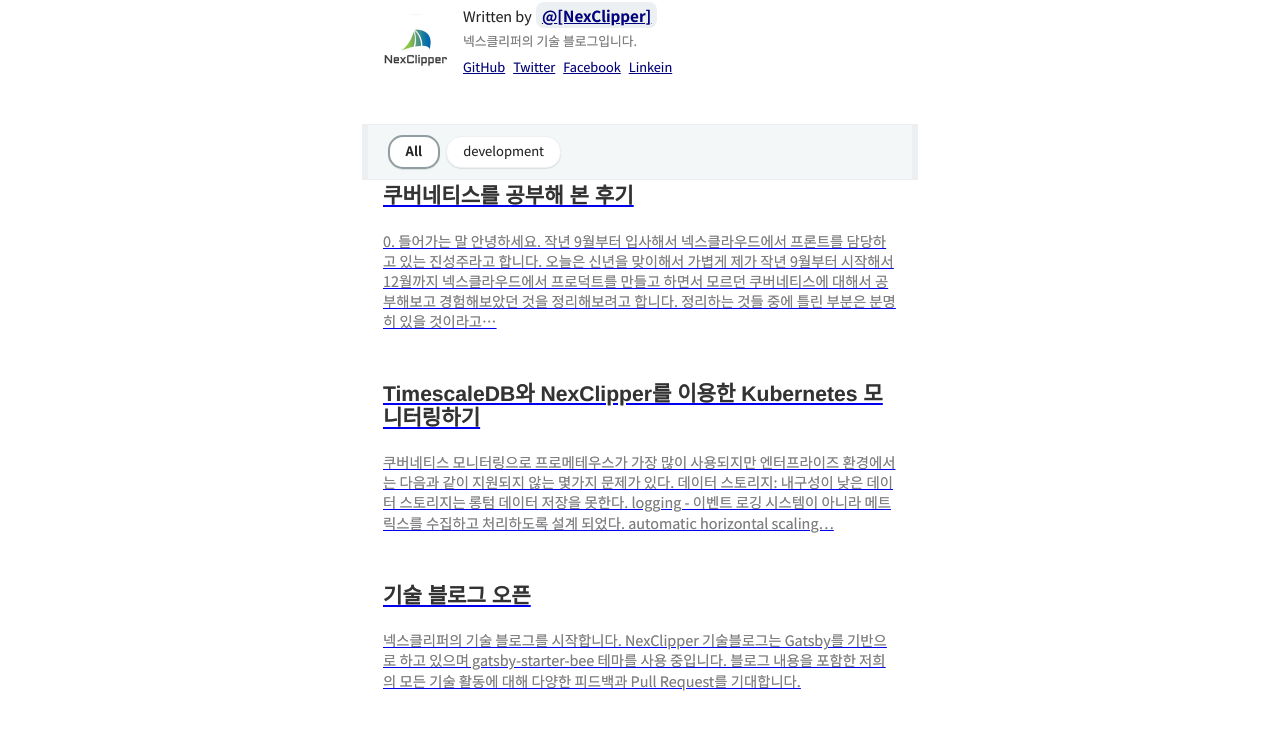
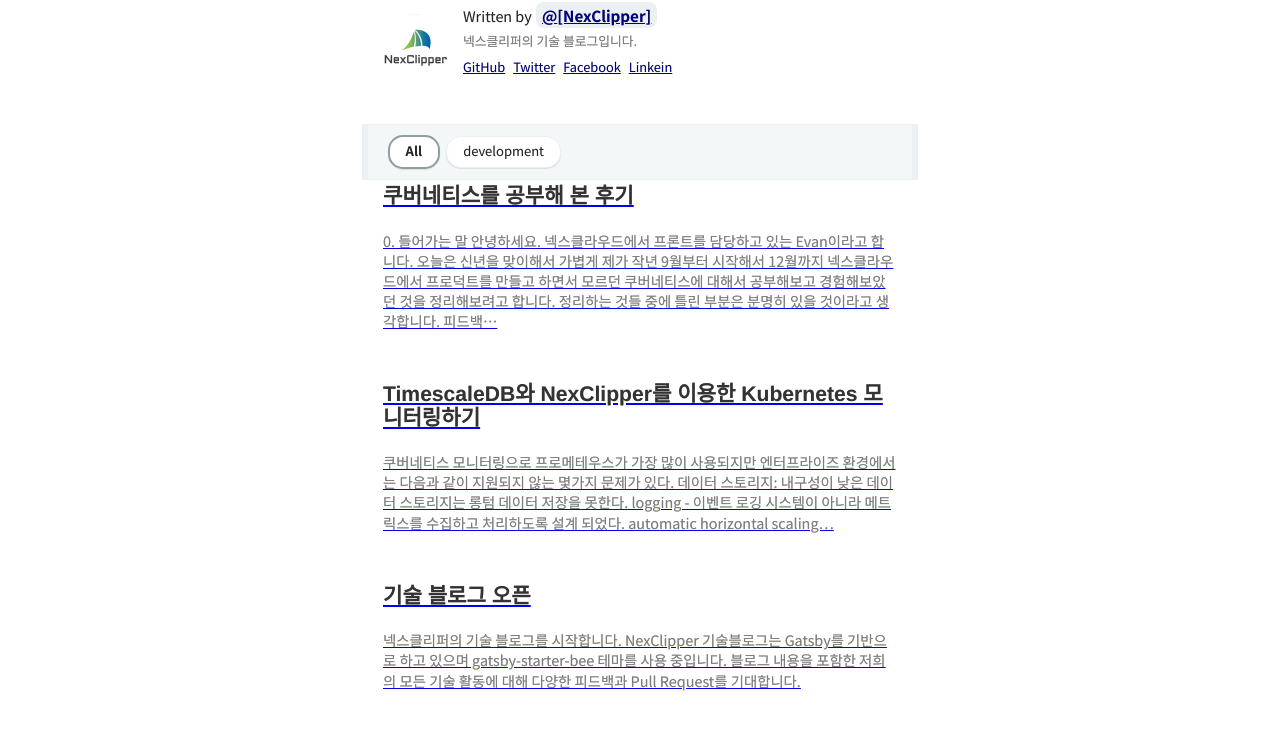
Before and after one commit to NexClipper/nexclipper.github.io_archive, a Gatsby site: page / in a window 1280 px wide. Shown: the part 195-924 px from the top of the page. Built offline with nearby package versions, Linux system fonts and the light colour scheme; Gatsby itself is replaced by a stand-in of ours; some packages are replaced by stand-ins of ours; what typography-theme-github would draw is missing.

Commit message:
개인정보 삭제

```diff
--- a/content/blog/development/쿠버네티스를-공부해-본-후기.md
+++ b/content/blog/development/쿠버네티스를-공부해-본-후기.md
@@ -10,7 +10,7 @@
 ---
 
 안녕하세요.
-작년 9월부터 입사해서 넥스클라우드에서 프론트를 담당하고 있는 진성주라고 합니다.
+넥스클라우드에서 프론트를 담당하고 있는 Evan이라고 합니다.
 오늘은 신년을 맞이해서 가볍게 제가 작년 9월부터 시작해서 12월까지
 넥스클라우드에서 프로덕트를 만들고 하면서 모르던 쿠버네티스에 대해서 공부해보고 경험해보았던 것을 정리해보려고 합니다.
 정리하는 것들 중에 틀린 부분은 분명히 있을 것이라고 생각합니다.
```
